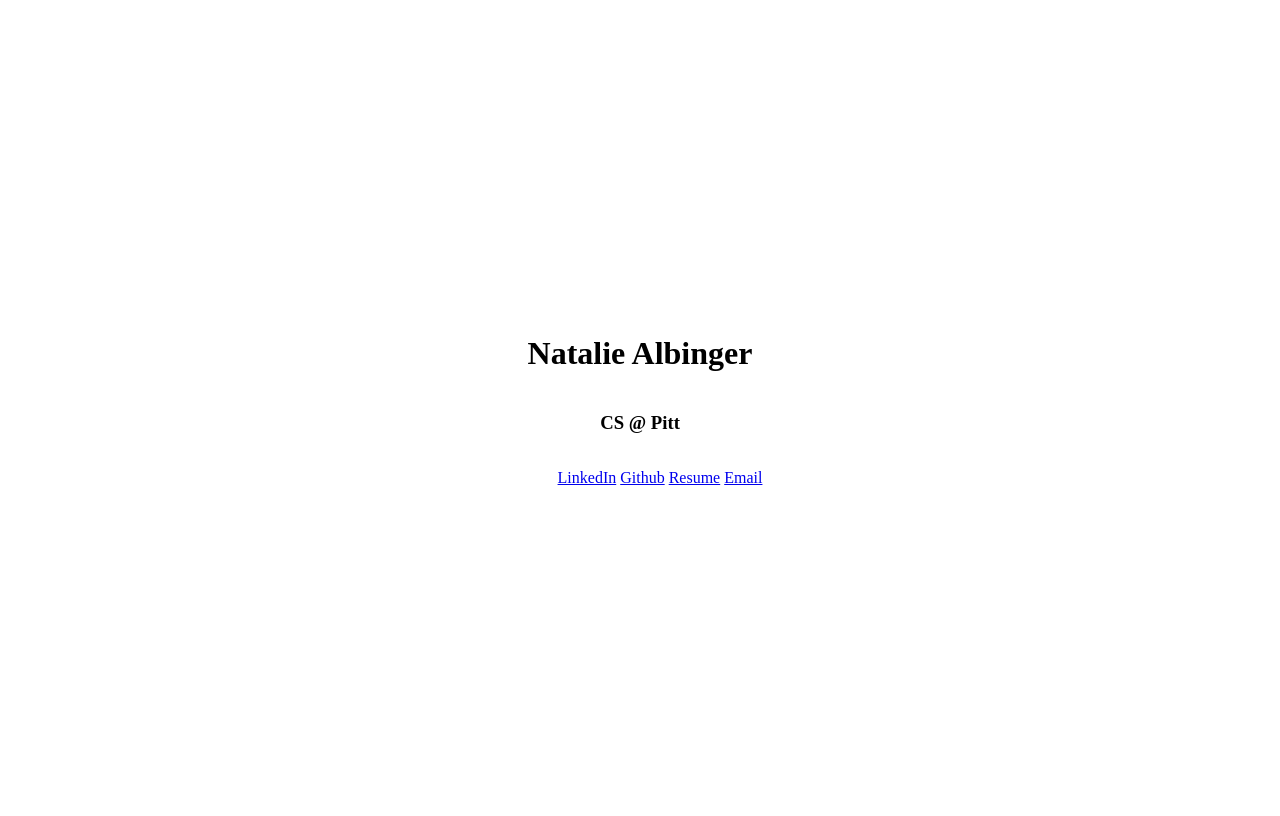
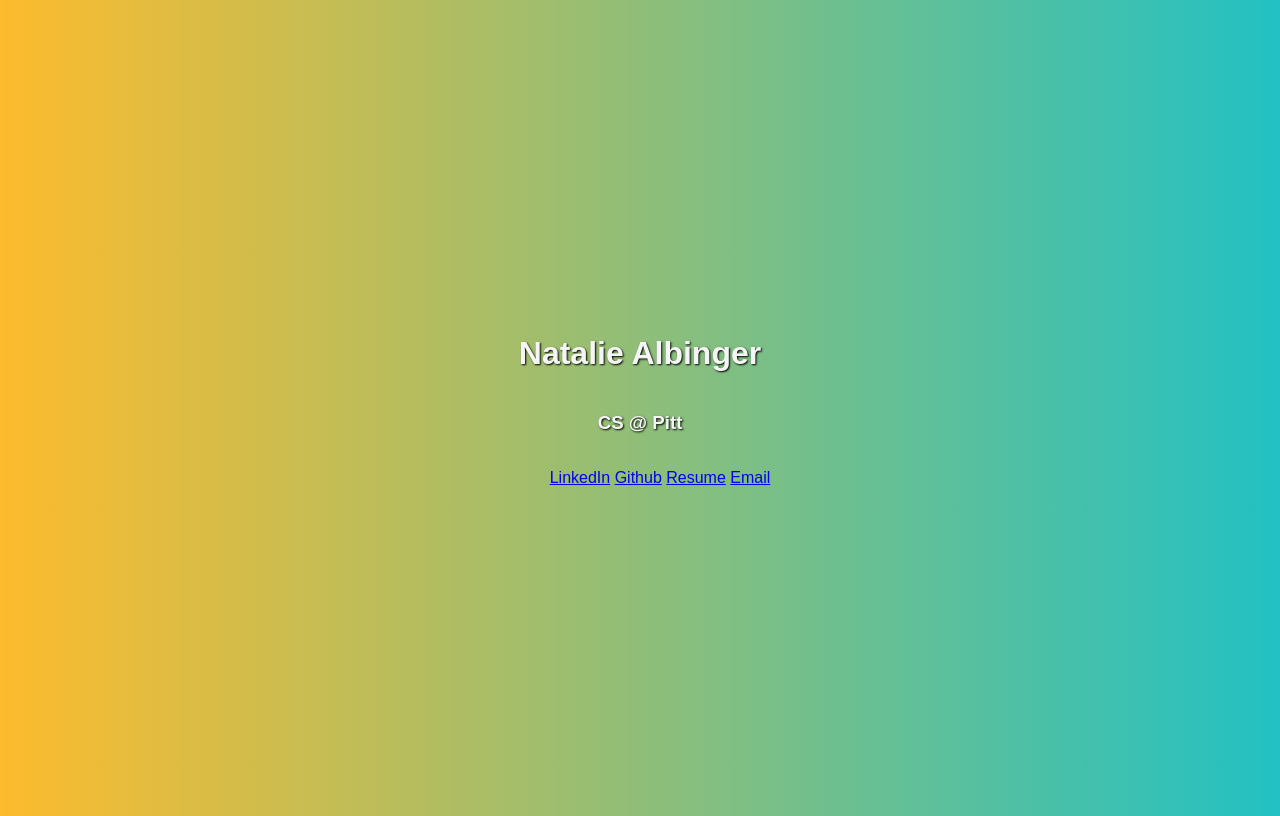
Before and after one commit to nma56/nma56.github.io, a plain HTML site: page index.html in a window 1280 px wide. Drawn offline with Linux system fonts and the light colour scheme.

Commit message:
change background of site

```diff
--- a/styles.css
+++ b/styles.css
@@ -11,3 +11,16 @@ body{
 li{
     display: inline;
 }
+
+html{
+    font-family: 'PT Sans', sans-serif;
+    background: #22c1c3;  /* fallback for old browsers */
+    background: -webkit-linear-gradient(to right, #fdbb2d, #22c1c3);  /* Chrome 10-25, Safari 5.1-6 */
+    background: linear-gradient(to right, #fdbb2d, #22c1c3); /* W3C, IE 10+/ Edge, Firefox 16+, Chrome 26+, Opera 12+, Safari 7+ */
+
+}
+
+h1,h3{
+    color: whitesmoke;
+    text-shadow: 1px 1px 2px black;
+}
```
